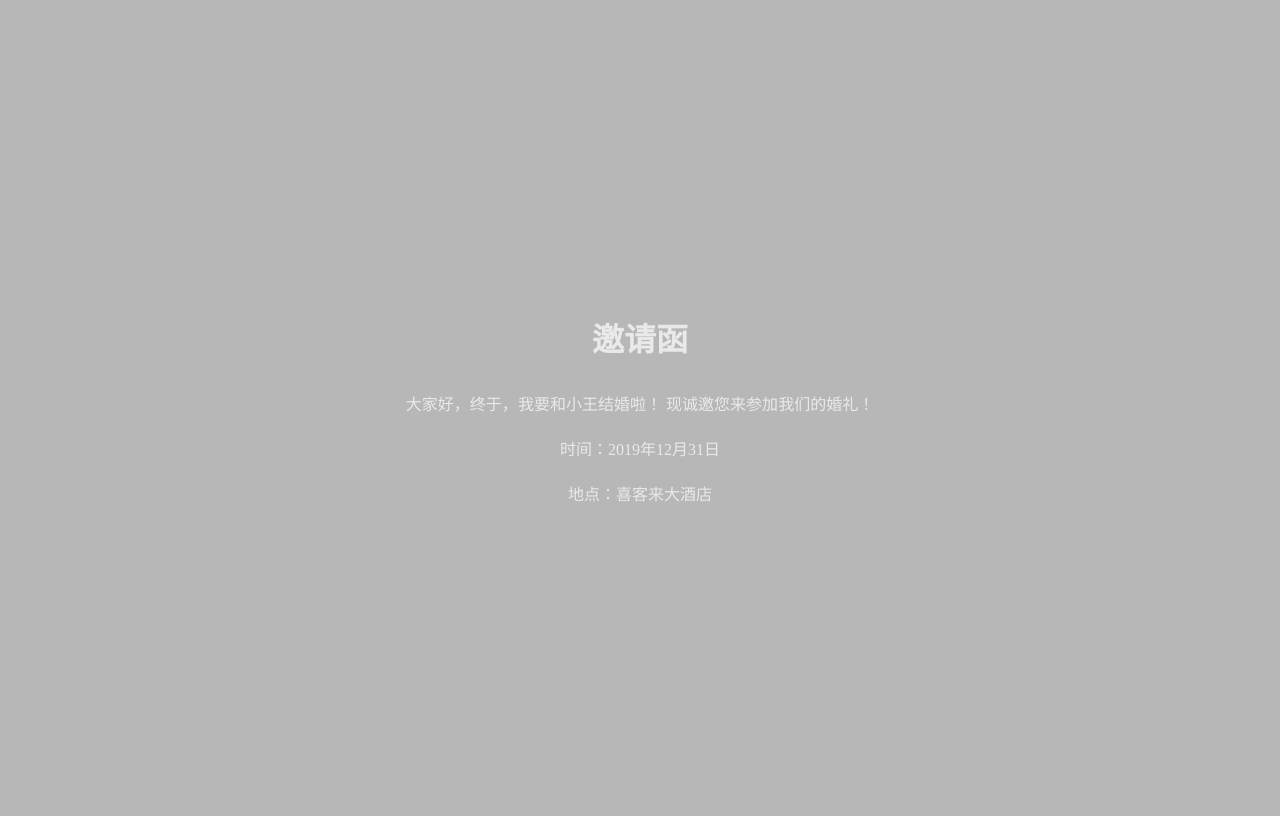
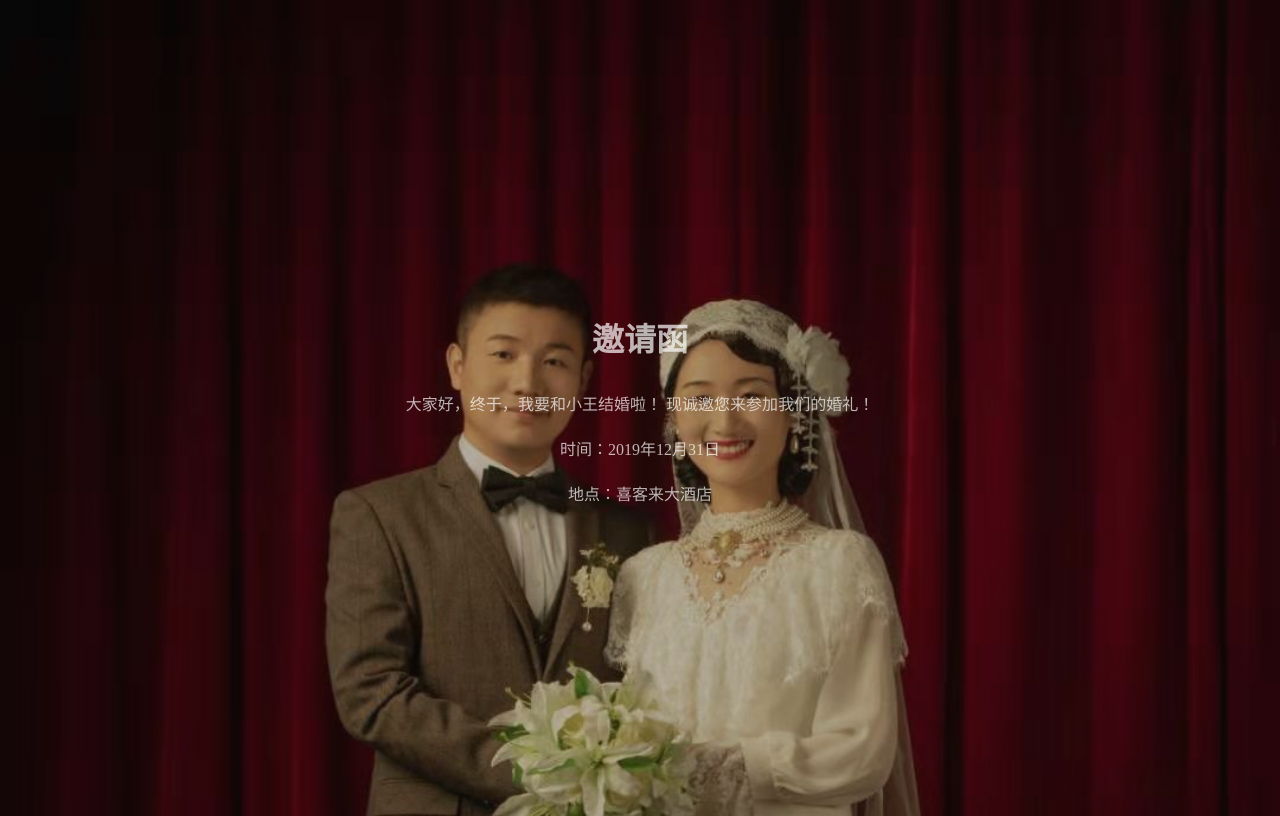
Before and after one commit to wqxbest/invitation, a plain HTML site: page index.html in a window 1280 px wide. Drawn offline with nearby package versions, Linux system fonts and the light colour scheme.

Commit message:
Update style.css

```diff
--- a/style.css
+++ b/style.css
@@ -5,7 +5,7 @@ body {
   height: 100vh;
   justify-content: center;
   align-items: center;
-  background-image: linear-gradient(rgba(16, 16, 16, 0.3), rgba(16, 16, 16, 0.3)), url(d0a9cf3ed4ee3f34b947923f17fa89d.jpg);
+  background-image: linear-gradient(rgba(16, 16, 16, 0.3), rgba(16, 16, 16, 0.3)), url(wedding.jpg);
   background-size: cover;
 }
 
```
